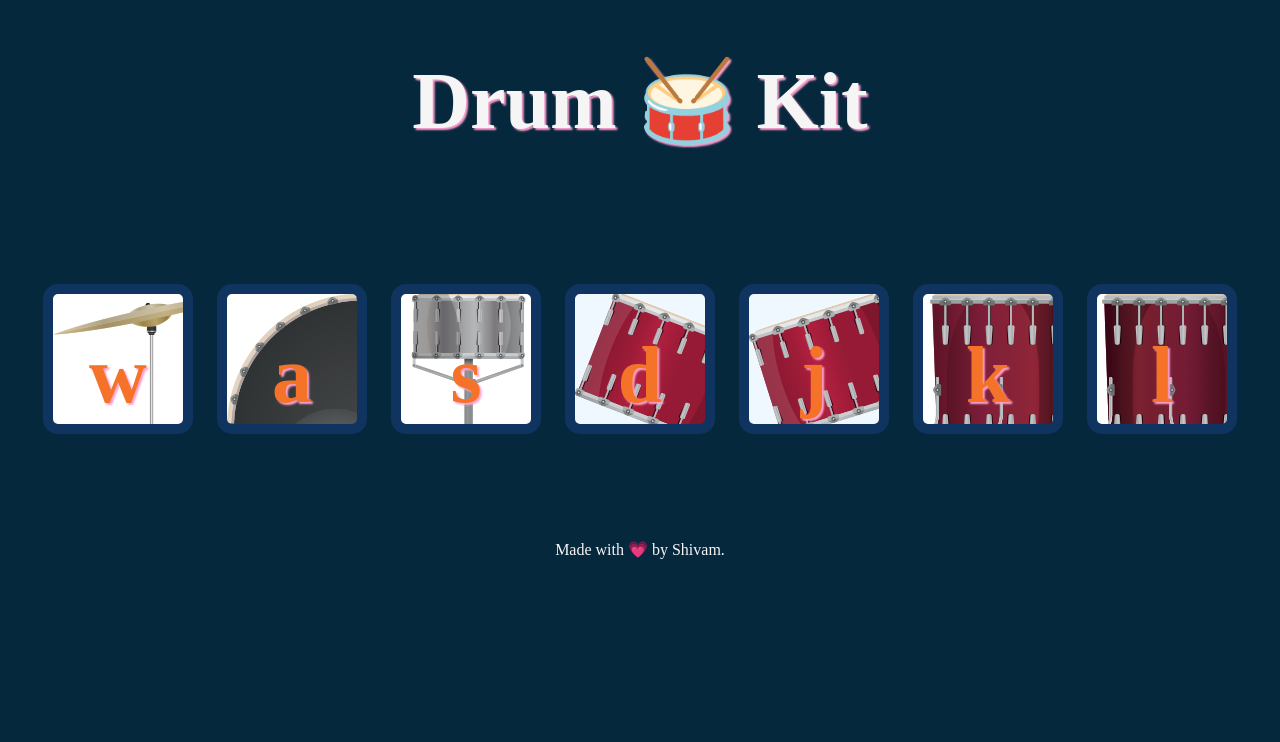
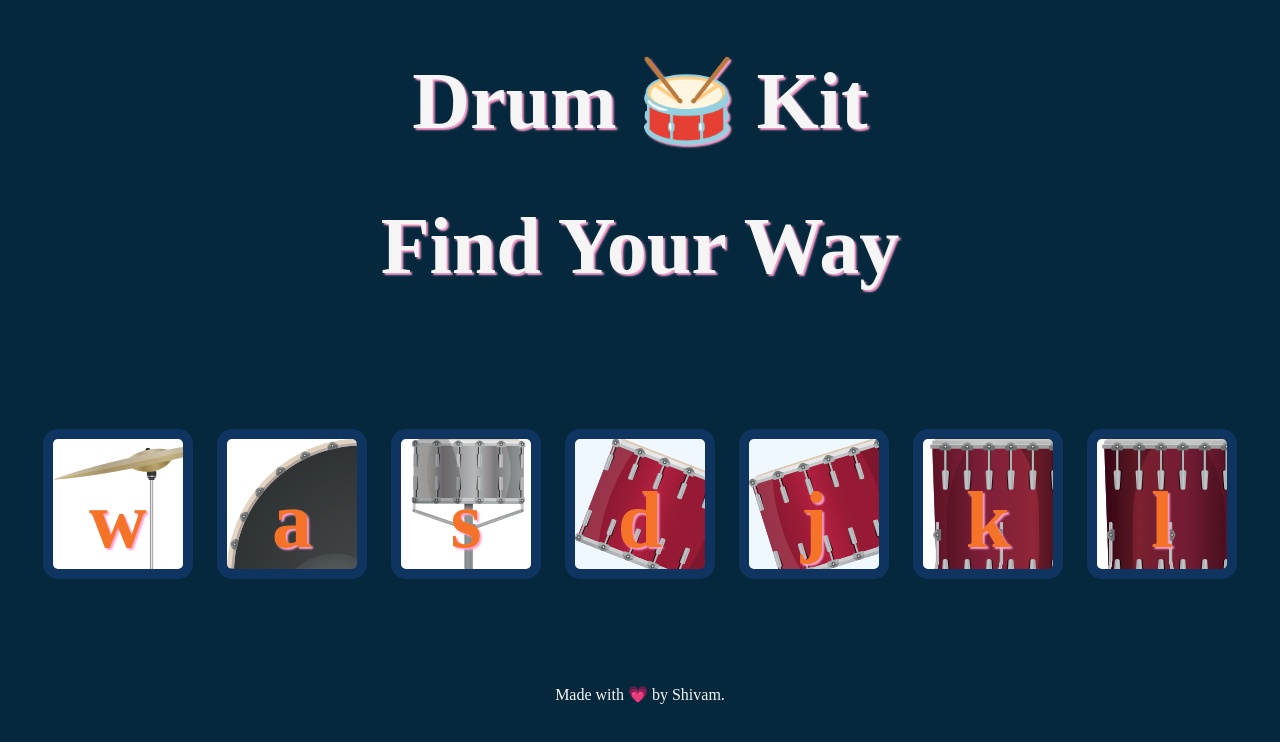
Before and after one commit to shivam0005/DrumKit, a plain HTML site: page index.html in a window 1280 px wide. Drawn offline with Linux system fonts and the light colour scheme.

Commit message:
made changes in index.html

```diff
--- a/index.html
+++ b/index.html
@@ -9,6 +9,7 @@
 </head>
 <body>
     <h1>Drum 🥁 Kit</h1>
+    <h1>Find Your Way</h1>
     <div class="set">
         <button class="w drum">w</button>
         <button class="a drum">a</button>
```
